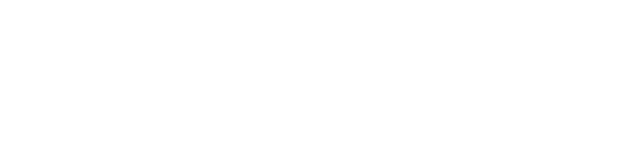
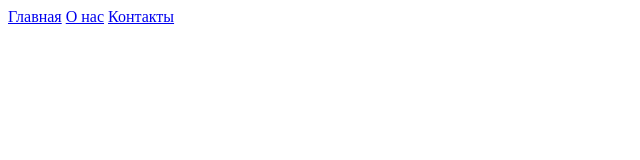
Before and after one commit to Nukita-Kichaykin/Site, a plain HTML site: page pages/index.html in a window 1280 px wide. Shown: the whole page, without its empty margins (0-640 px from the left). Drawn offline with Linux system fonts and the light colour scheme.

Commit message:
add new file about.html ,contact.html

```diff
--- a/pages/index.html
+++ b/pages/index.html
@@ -5,7 +5,11 @@
     <title>Моя первая веб-страница</title>
 </head>
 <body>
-    <header></header>
+    <header>
+        <a href="#">Главная</a>
+        <a href="pages/about.html">О нас</a>
+        <a href="pages/contacts.html">Контакты</a>
+    </header>
     <main></main>
     <footer></footer>
 </body>
```
Also changed, not shown: pages/about.html (added), pages/contact.html (added).
